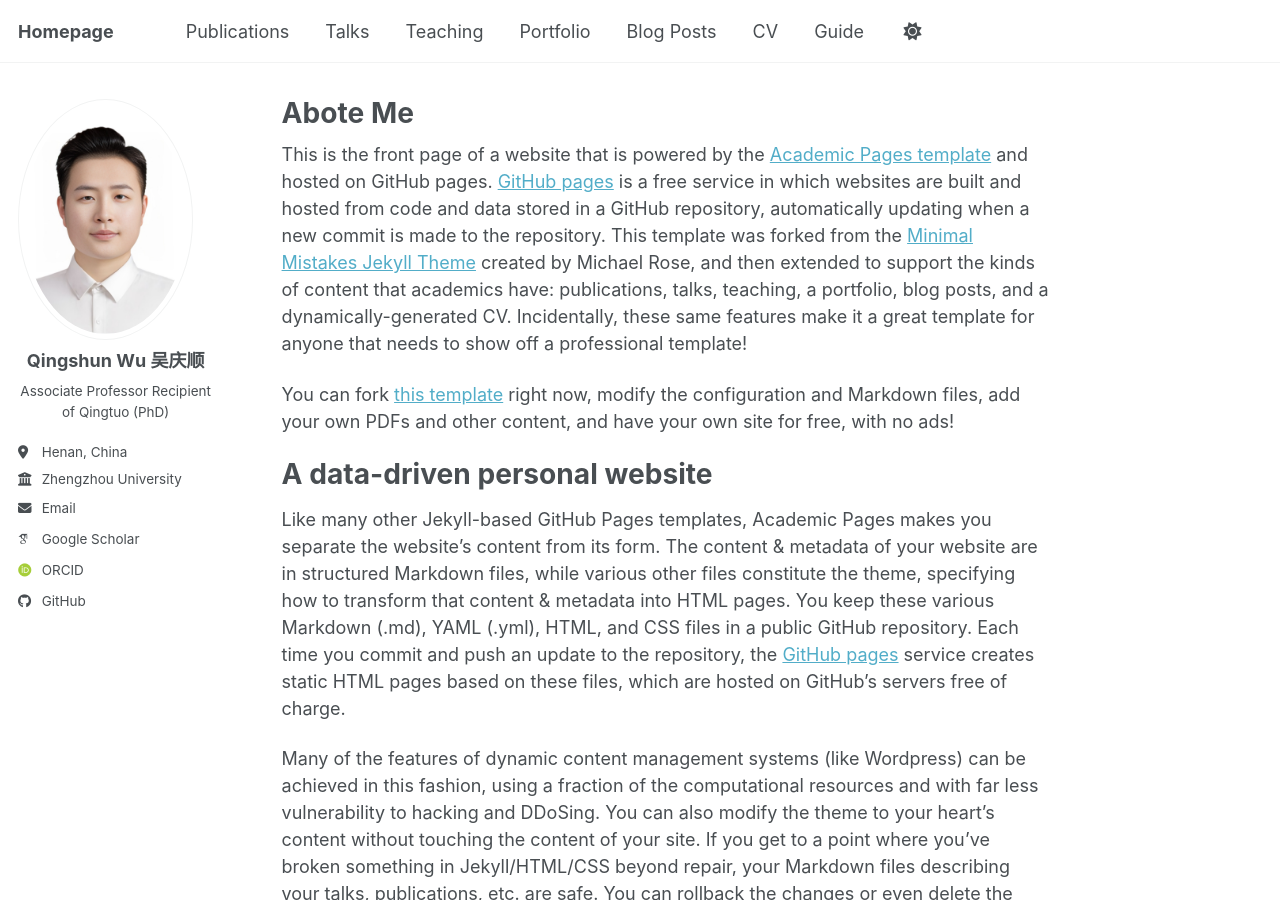
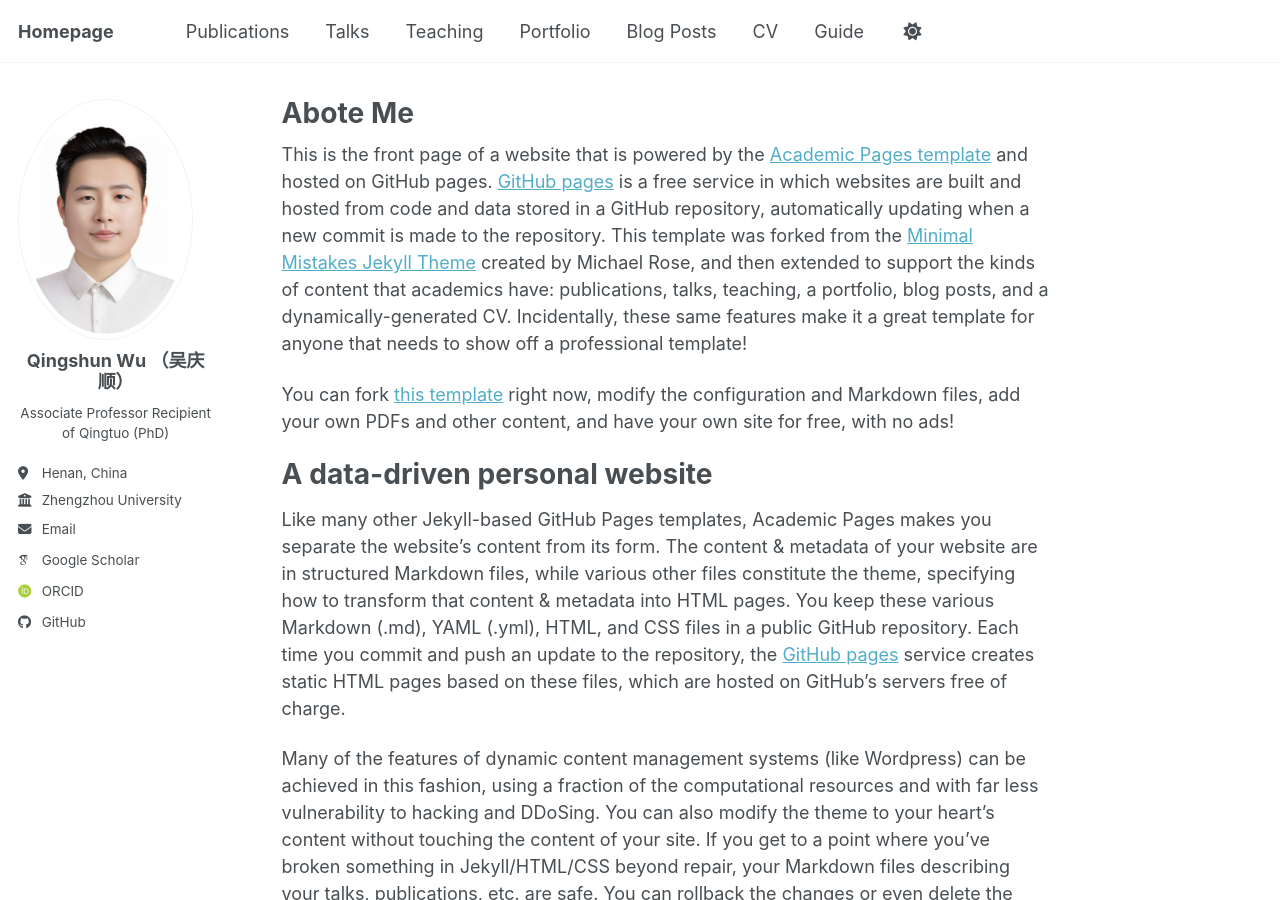
Before and after one commit to aiqswu/homepage, a Jekyll site: the page built from _pages/about.md, in a window 1280 px wide and 900 px high. Built offline with Jekyll 4.4.1, drawn with Linux system fonts in a browser that asks for light colours; some web fonts are replaced; a script bundle is joined from its source files by our own code; library files that are not in the unit come from our copies.

```diff
--- a/_config.yml
+++ b/_config.yml
@@ -26,7 +26,7 @@ author:
   avatar           : "qs_profile.png"
   name               : |
                       Qingshun Wu
-                      吴庆顺
+                      （吴庆顺）
   pronouns         : # example: "her"
   bio              : |
                   Associate Professor
```
